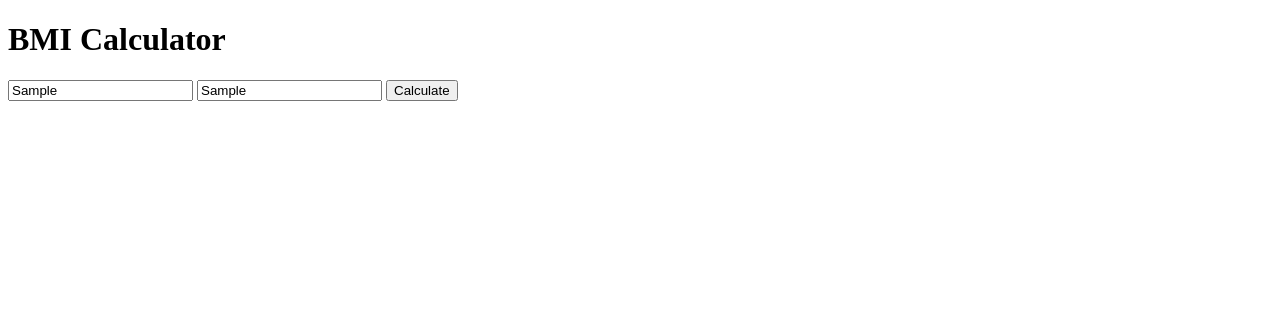
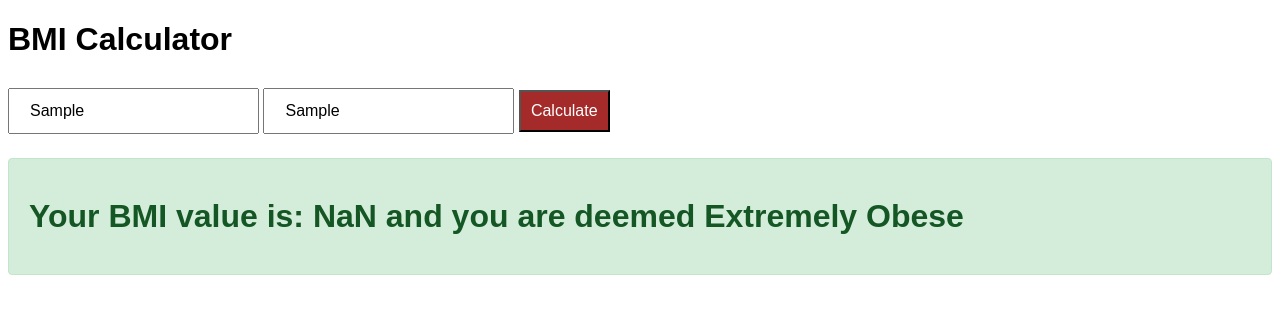
Before and after one commit to blake-futchi/bmi_calculator, a website: page src/index.html in a window 1280 px wide. Both pictures are taken after typing "Sample", "Sample" into the empty fields and a click on the button "Calculate". Drawn offline with Linux system fonts and the light colour scheme.

Commit message:
fixing paths

```diff
--- /dev/null
+++ b/src/assets/css/style.css
@@ -0,0 +1,43 @@
+body {
+  font-family: Arial, Helvetica, sans-serif;
+}
+
+input[type="text"] {
+  padding: 12px 20px;;
+  margin: 8px 0;
+  box-sizing: border-box;
+  font-size: 16px;
+}
+
+button {
+  background-color: brown;
+  color: white;
+  padding: 10px 10px;
+  font-size: 16px;
+}
+
+.notification {
+-webkit-tap-highlight-color: transparent;
+--teal: #20c997;
+--breakpoint-xs: 0;
+--breakpoint-sm: 576px;
+--breakpoint-md: 768px;
+--breakpoint-lg: 992px;
+--breakpoint-xl: 1200px;
+--font-family-sans-serif: -apple-system,BlinkMacSystemFont,"Segoe UI",Roboto,"Helvetica Neue",Arial,sans-serif,"Apple Color Emoji","Segoe UI Emoji","Segoe UI Symbol";
+--font-family-monospace: SFMono-Regular,Menlo,Monaco,Consolas,"Liberation Mono","Courier New",monospace;
+font-size: 1rem;
+font-weight: 400;
+line-height: 1.5;
+text-align: left;
+box-sizing: border-box;
+position: relative;
+padding: .75rem 1.25rem;
+margin-bottom: 1rem;
+border: 1px solid transparent;
+border-radius: .25rem;
+color: #155724;
+background-color: #d4edda;
+border-color: #c3e6cb;
+margin-top: 1rem;
+}
--- a/src/assets/js/bmiCalculator.js
+++ b/src/assets/js/bmiCalculator.js
@@ -0,0 +1,20 @@
+const calculateMetricBMI = (weight, height) => {
+  let result
+  result = weight / ((height / 100) * (height / 100))
+  return result
+}
+
+
+const getBMIClassification = (value) => {
+  if (value < 18.5) {
+      return "Underweight"
+} else if (value < 25) {
+  return "Normal weight"
+} else if (value < 30) {
+  return "Overweight"
+} else if (value <35) {
+  return "Obese"
+} else {
+  return "Extremely Obese"
+}
+}
--- a/src/assets/js/bmiUI.js
+++ b/src/assets/js/bmiUI.js
@@ -0,0 +1,10 @@
+const calculateBMI = () => {
+  let weightInput = document.getElementById("weight")
+  let heightInput = document.getElementById("height")
+  let results = calculateMetricBMI(parseInt(weightInput.value), parseInt(heightInput.value))
+  let message = getBMIClassification(parseFloat(results))
+  let displayResultsElement = document.getElementById('results')
+  displayResultsElement.innerHTML = `<h1>Your BMI value is: ${results} and you are deemed ${message}</h1>`
+  displayResultsElement.classList.add('notification')
+  debugger
+}
--- a/src/index.html
+++ b/src/index.html
@@ -5,16 +5,16 @@
     <meta name="viewport" content="width=device-width, initial-scale=1.0">
     <meta http-equiv="X-UA-Compatible" content="ie=edge">
     <title>BMI Calculator</title>
-    <link rel="stylesheet" href="assets/style.css">
+    <link rel="stylesheet" href="assets/css/style.css">
 </head>
 <body>
     <h1>BMI Calculator</h1>
     <input type="text" id="weight" placeholder="Your Weight in kg">
     <input type="text" id="height" placeholder="Your Height in cm">
-    <button id="Calculate">Calculate</button>
+    <button onClick="calculateBMI()"id="Calculate">Calculate</button>
     <div id="results"></div>
 
-    <script src="./assets/bmi_calculator.js"></script>
-    <script src="./assets/bmiUI.js"></script>
+    <script src="./assets/js/bmiCalculator.js"></script>
+    <script src="./assets/js/bmiUI.js"></script>
 </body>
 </html>
```
Also changed, not shown: 2 other files.
